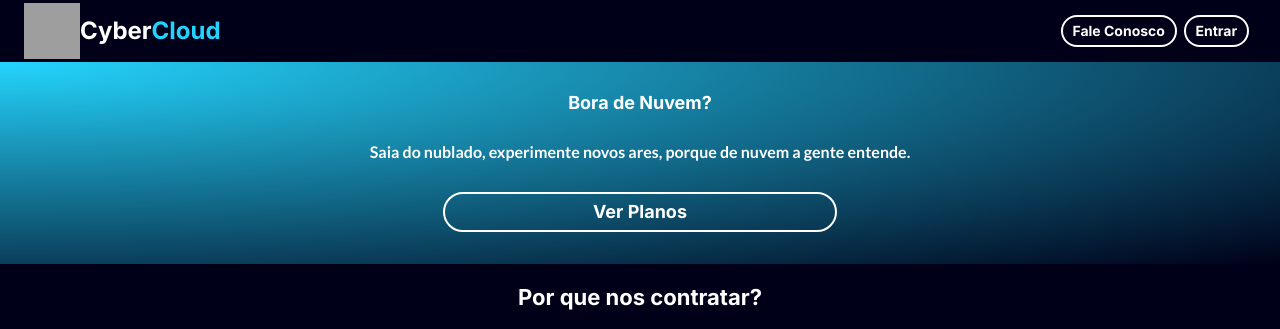
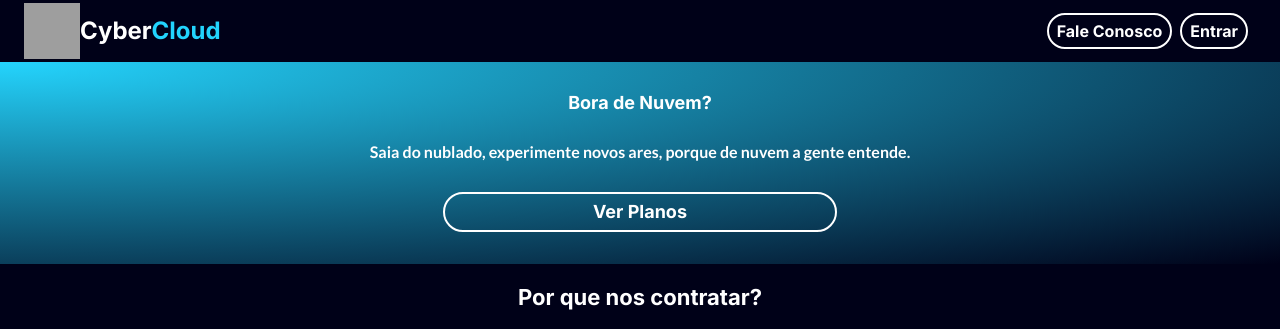
Before and after one commit to NathanSGomes/ProjetoSemestral, a PHP site: page / in a window 1280 px wide; the page is wider, and only the part inside the window is pictured. Shown: the top 329 px of that part. Run offline with PHP 8.4, Linux system fonts and the light colour scheme; grey boxes are pictures that could not be loaded.

Commit message:
Add files via upload

```diff
--- a/styles/header.css
+++ b/styles/header.css
@@ -60,7 +60,12 @@
         color: var(--effect-color);
     }
 
-    .container__link:hover{
+    .container__link {
+        font-size: 16px;
+        padding: 0.5em;
+    }
+
+    .container__link:hover {
         color: var(--effect-color);
         border: 2px solid var(--effect-color);
     }
```
